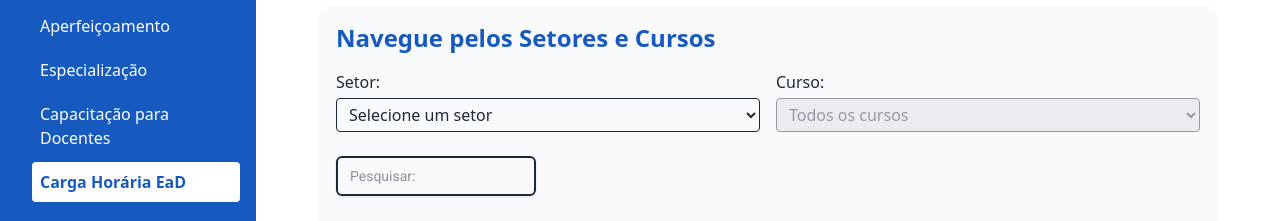
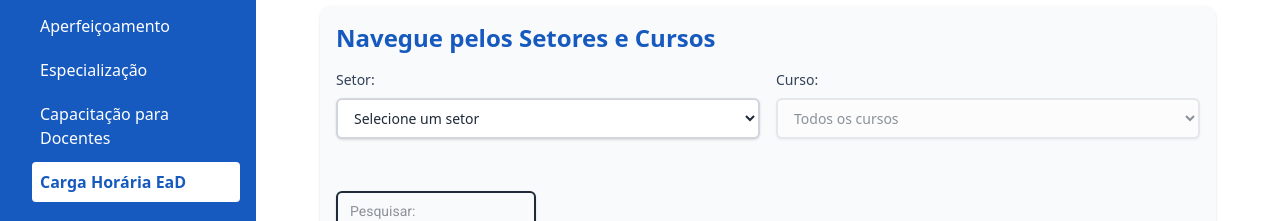
Before and after one commit to raulbana/IHC-Prototpe, a Next.js app: page /cursos/carga-horaria-ead in a window 1280 px wide. Shown: the part 406-627 px from the top of the page. Built offline with nearby package versions, Linux system fonts and the light colour scheme.

Commit message:
feat: add Select component for selecting sectors and courses

```diff
--- /dev/null
+++ b/app/components/Select/Select.tsx
@@ -0,0 +1,78 @@
+"use client";
+
+import React from "react";
+
+export interface SelectOption {
+  value: string | number;
+  label: string;
+}
+
+export interface SelectError {
+  hasError: boolean;
+  message: string;
+}
+
+export interface SelectProps
+  extends React.SelectHTMLAttributes<HTMLSelectElement> {
+  label: string;
+  options: SelectOption[];
+  placeholder?: string;
+  error?: SelectError[];
+  extraClasses?: string;
+}
+
+const Select: React.FC<SelectProps> = ({
+  label,
+  options,
+  placeholder,
+  error = [],
+  extraClasses = "",
+  ...rest
+}) => {
+  const hasError = error?.some((err) => err.hasError);
+
+  return (
+    <div className="flex flex-1 flex-col gap-2">
+      {label && (
+        <label className={`text-sm ${hasError ? "text-red-500" : "text-slate-700"}`}>
+          {label}
+        </label>
+      )}
+      <select
+        className={`w-full bg-white text-sm border-2 rounded-md px-3 py-2 transition duration-300 ease focus:outline-none ${
+          hasError
+            ? "border-red-700 focus:border-red-500 hover:border-red-900"
+            : "border-gray-300 focus:border-blue-500 hover:border-gray-400"
+        } shadow-sm focus:shadow ${extraClasses} ${
+          rest.disabled ? "opacity-50 cursor-not-allowed bg-gray-200" : ""
+        }`}
+        {...rest}
+      >
+        {placeholder && (
+          <option value="">
+            {placeholder}
+          </option>
+        )}
+        {options.map((option) => (
+          <option key={option.value} value={option.value}>
+            {option.label}
+          </option>
+        ))}
+      </select>
+      <div className="min-h-4 text-sm mt-1">
+        {error
+          ?.filter((err) => err.hasError)
+          .map((err, index) => (
+            <li
+              key={`${err.message}-${index}`}
+              className="text-xs ml-4 text-red-500"
+            >
+              {err.message}
+            </li>
+          ))}
+      </div>
+    </div>
+  );
+};
+
+export default Select;
--- a/app/cursos/carga-horaria-ead/page.tsx
+++ b/app/cursos/carga-horaria-ead/page.tsx
@@ -3,6 +3,7 @@
 import { useCursosCargaHorariaEaD } from "./useCursosCargaHorariaEaD";
 import DataTable from "@/app/components/DataTable/DataTable";
 import DisciplinaDetalhes from "./components/DisciplinaDetalhes/DisciplinaDetalhes";
+import Select from "@/app/components/Select/Select";
 
 export default function CargaHorariaEAD() {
     const {
@@ -20,6 +21,16 @@ export default function CargaHorariaEAD() {
         tabelaRef,
         fecharDetalhes,
     } = useCursosCargaHorariaEaD();
+
+    const setorOptions = setores.map((s, idx) => ({
+        value: idx,
+        label: s.nome
+    }));
+
+    const cursoOptions = setor?.cursos.map((c, idx) => ({
+        value: idx,
+        label: c.nome
+    })) || [];
 
     return (
         <main className="min-h-screen bg-white text-gray-800 py-8 px-4 md:px-16">
@@ -41,39 +52,32 @@ export default function CargaHorariaEAD() {
                 <h3 className="text-2xl font-semibold mb-4 text-default-blue">Navegue pelos Setores e Cursos</h3>
                 <div className="flex gap-4 items-end mb-6">
                     <div className="w-1/2">
-                        <label className="block mb-1 font-medium">Setor:</label>
-                        <select
-                            className="border rounded px-2 py-1 w-full"
+                        <Select
+                            label="Setor:"
+                            placeholder="Selecione um setor"
+                            options={setorOptions}
                             value={setorSelecionado ?? ""}
                             onChange={e => {
                                 setSetorSelecionado(e.target.value === "" ? null : Number(e.target.value));
                                 setCursoSelecionado(null);
                                 setDisciplinaSelecionada(null);
                             }}
-                        >
-                            <option value="">Selecione um setor</option>
-                            {setores.map((s, idx) => (
-                                <option key={s.nome} value={idx}>{s.nome}</option>
-                            ))}
-                        </select>
+                            title="Selecione um setor para ver os cursos"
+                        />
                     </div>
                     <div className="w-1/2">
-                        <label className="block mb-1 font-medium">Curso:</label>
-                        <select
-                            className={`border rounded px-2 py-1 w-full ${!setor ? 'bg-gray-200 text-gray-500 cursor-not-allowed opacity-70' : ''}`}
+                        <Select
+                            label="Curso:"
+                            placeholder="Todos os cursos"
+                            options={cursoOptions}
                             value={cursoSelecionado ?? ""}
                             onChange={e => {
                                 setCursoSelecionado(e.target.value === "" ? null : Number(e.target.value));
                                 setDisciplinaSelecionada(null);
                             }}
                             disabled={!setor}
-                            title={!setor ? "Selecione um setor primeiro" : ""}
-                        >
-                            <option value="">Todos os cursos</option>
-                            {setor?.cursos.map((c, idx) => (
-                                <option key={c.nome} value={idx}>{c.nome}</option>
-                            ))}
-                        </select>
+                            title={!setor ? "Selecione um setor primeiro" : "Selecione um curso para ver apenas suas disciplinas"}
+                        />
                     </div>
                 </div>
                 <div>
```
